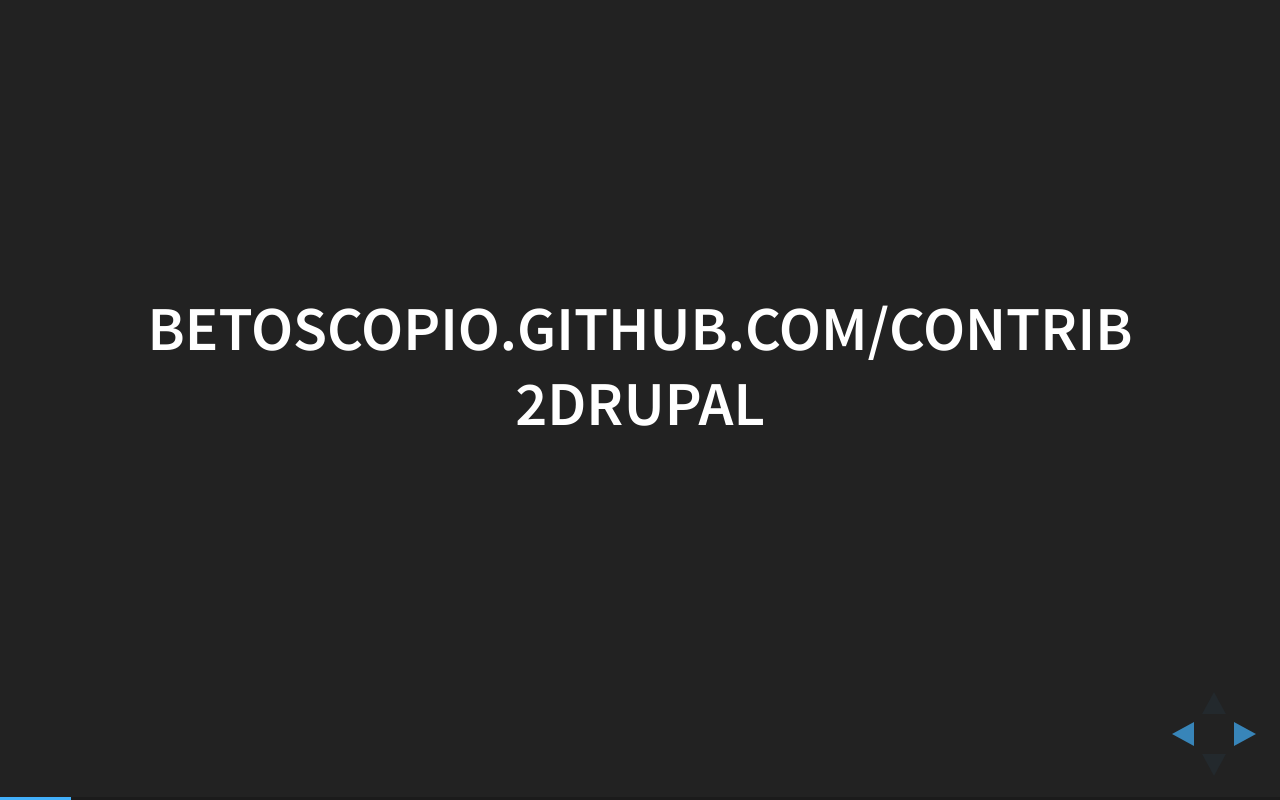
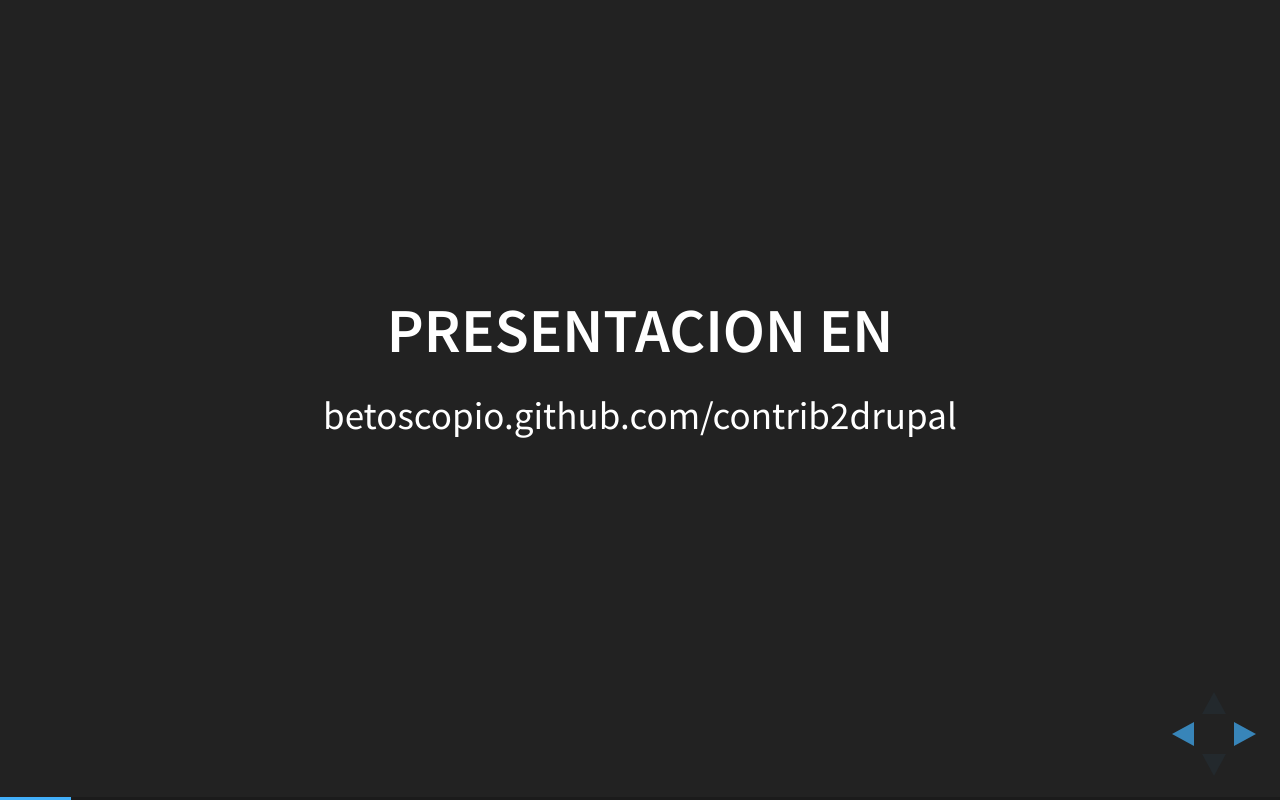
Before and after one commit to betoscopio/contrib2drupal, a website: page index.html in a window 1280 px wide. Both pictures are taken after a click on the element 1251 px from the left and 734 px from the top of the page. Drawn offline with Linux system fonts and the light colour scheme.

Commit message:
Se agrega slide.

```diff
--- a/index.html
+++ b/index.html
@@ -54,7 +54,8 @@
 
         </section>
         <section>
-          <h2>betoscopio.github.com/contrib2drupal</h2>
+          <h2>Presentacion en</h2>
+          <p>betoscopio.github.com/contrib2drupal</p>
         </section>
         <!--
           <section>
```
